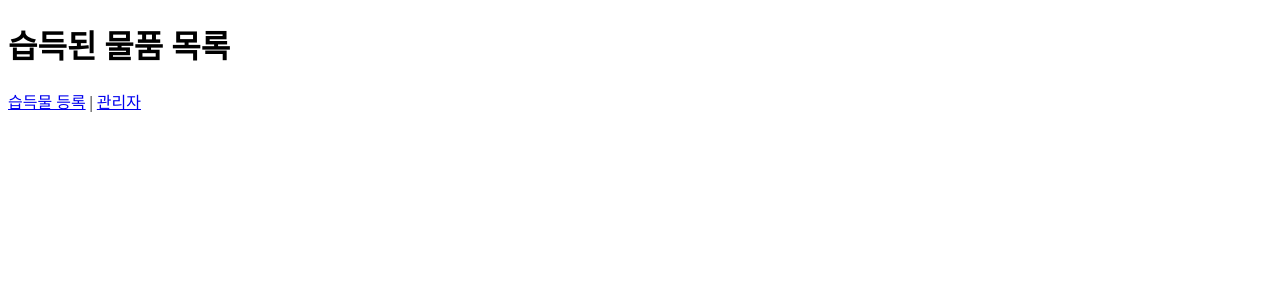
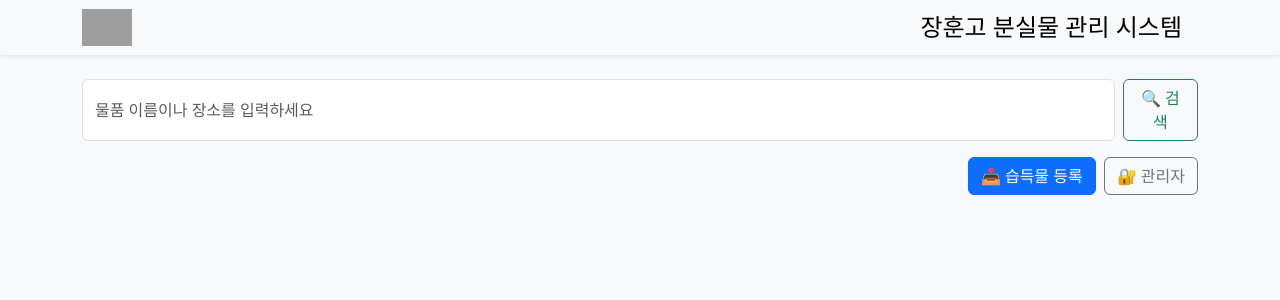
Before and after one commit to yoonsw0316/lost-and-found, a Flask app: page / in a window 1280 px wide. Shown: the top 300 px of the page. Run offline with Flask 3, Linux system fonts and the light colour scheme; grey boxes are pictures that could not be loaded.

Commit message:
프로젝트 초기 커밋 또는 변경사항 커밋

```diff
--- a/app.py
+++ b/app.py
@@ -30,16 +30,25 @@ class FoundItem(db.Model):
     item_location = db.Column(db.String(100), nullable=False)
     found_by_name = db.Column(db.String(100), nullable=False)
     found_by_contact = db.Column(db.String(100), nullable=False)
-    acquisition_time = db.Column(db.String(100), nullable=False)  # acquisition_time 필드 추가
+    acquisition_time = db.Column(db.String(100), nullable=False)
     photo_filename = db.Column(db.String(100), nullable=True)
 
     def __repr__(self):
         return f'<FoundItem {self.id} - {self.item_name}>'
 
-# 메인 페이지
+# 메인 페이지 (검색 포함)
 @app.route('/')
 def index():
-    items = FoundItem.query.all()
+    query = request.args.get('q', '').strip()
+
+    if query:
+        items = FoundItem.query.filter(
+            (FoundItem.item_name.contains(query)) |
+            (FoundItem.item_location.contains(query))
+        ).all()
+    else:
+        items = FoundItem.query.all()
+
     return render_template('index.html', items=items)
 
 # 습득물 등록 페이지
@@ -107,5 +116,4 @@ def delete_item(item_id):
 if __name__ == '__main__':
     with app.app_context():
         db.create_all()
-    # 개발 환경에서만 실행되도록 설정 (Cloudtype에서는 사용하지 않음)
     app.run(debug=True, port=5003)
--- a/templates/index.html
+++ b/templates/index.html
@@ -1,17 +1,63 @@
 <!DOCTYPE html>
 <html>
-<head><title>습득물 목록</title></head>
+<head>
+  <title>습득물 목록</title>
+  <!-- Bootstrap CDN -->
+  <link href="https://cdn.jsdelivr.net/npm/bootstrap@5.3.0/dist/css/bootstrap.min.css" rel="stylesheet">
+  <style>
+    body {
+      background-color: #f8f9fa;
+    }
+    .logo-img {
+      width: 50px;
+      margin-right: 15px;
+    }
+    .card-img-top {
+      height: 200px;
+      object-fit: cover;
+    }
+  </style>
+</head>
 <body>
-  <h1>습득된 물품 목록</h1>
-  <a href="/add">습득물 등록</a> | <a href="/admin/login">관리자</a>
-  <ul>
-    {% for item in items %}
-      <li>
-        <strong>{{ item.item_name }}</strong> - {{ item.item_location }}<br>
-        <img src="{{ url_for('static', filename='uploads/' + (item.photo_filename if item.photo_filename else 'default.jpg')) }}" width="150"><br>
-        습득자: {{ item.found_by_name }} / 연락처: {{ item.found_by_contact }}
-      </li>
-    {% endfor %}
-  </ul>
+  <!-- 네비게이션 바 -->
+  <nav class="navbar bg-light shadow-sm mb-4">
+    <div class="container d-flex align-items-center">
+      <img src="{{ url_for('static', filename='img/logo.png') }}" alt="장훈고 로고" class="logo-img">
+      <span class="navbar-brand mb-0 h1 fs-4">장훈고 분실물 관리 시스템</span>
+    </div>
+  </nav>
+
+  <!-- 검색창 -->
+  <div class="container mb-3">
+    <form method="GET" action="/" class="d-flex">
+      <input type="text" name="q" class="form-control me-2" placeholder="물품 이름이나 장소를 입력하세요" value="{{ request.args.get('q', '') }}">
+      <button class="btn btn-outline-success" type="submit">🔍 검색</button>
+    </form>
+  </div>
+
+  <!-- 버튼 -->
+  <div class="container mb-3 d-flex justify-content-end gap-2">
+    <a href="/add" class="btn btn-primary">📥 습득물 등록</a>
+    <a href="/admin/login" class="btn btn-outline-secondary">🔐 관리자</a>
+  </div>
+
+  <!-- 카드 목록 -->
+  <div class="container">
+    <div class="row row-cols-1 row-cols-md-2 g-4">
+      {% for item in items %}
+        <div class="col">
+          <div class="card h-100 shadow-sm">
+            <img src="{{ url_for('static', filename='uploads/' + (item.photo_filename if item.photo_filename else 'default.jpg')) }}" class="card-img-top" alt="습득물 사진">
+            <div class="card-body">
+              <h5 class="card-title">{{ item.item_name }}</h5>
+              <p class="card-text">📍 {{ item.item_location }}</p>
+              <p class="card-text">🕒 {{ item.acquisition_time }}</p>
+              <p class="card-text">👤 {{ item.found_by_name }} | 📞 {{ item.found_by_contact }}</p>
+            </div>
+          </div>
+        </div>
+      {% endfor %}
+    </div>
+  </div>
 </body>
 </html>
```
Also changed, not shown: static/img/logo.png/SWWOpZXYfuR5_lMV0c7xGHGsP_Sho1YL7bjjhNbmM6wF5zvswyEttqs5i0SUGvTkpv3DjDJE4FmY57SkrLyDLkRq43tCRG668yoZvdkdb2SmiMBumvcz7D-xcjrz8KwTaq7nBGmLRmipfgtWCwvUPg.webp (added).
